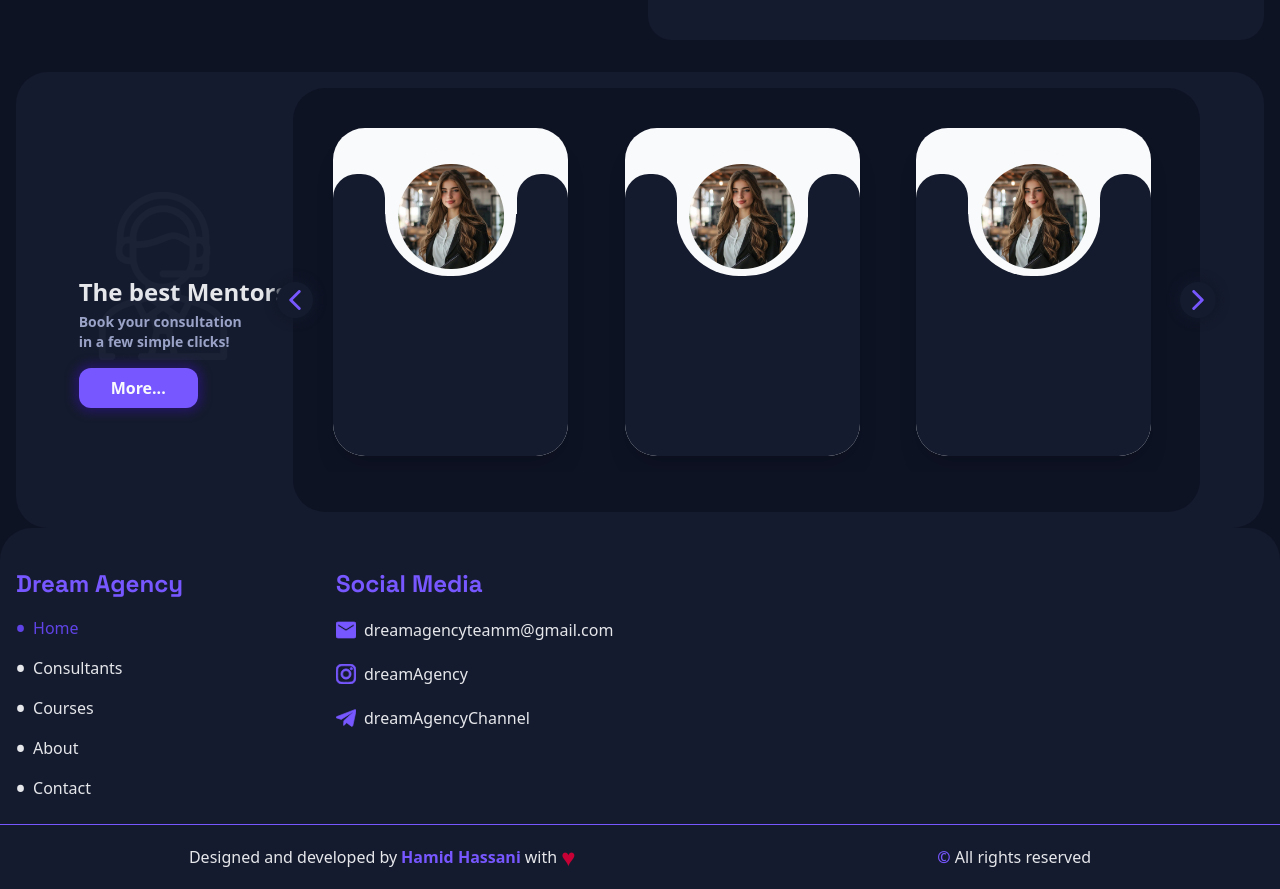
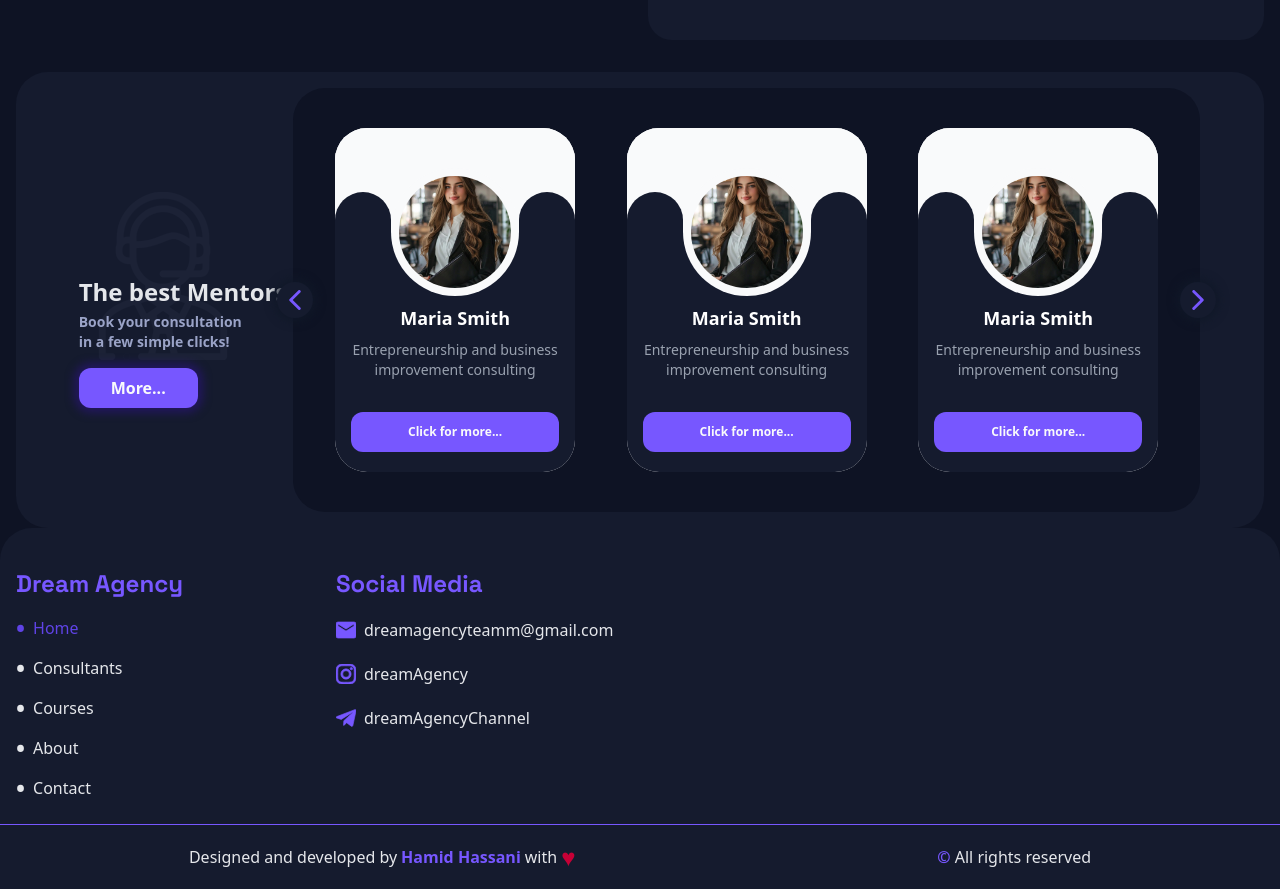
Before and after one commit to DreamAgencyhub/Front-end, a Next.js app: page / in a window 1280 px wide. Shown: the part 1549-2438 px from the top of the page. Built offline with nearby package versions, Linux system fonts and the light colour scheme.

Commit message:
refactor: refactor consultants cards

```diff
--- a/app/components/sections/consultants/ConsultantsCard.tsx
+++ b/app/components/sections/consultants/ConsultantsCard.tsx
@@ -1,19 +1,42 @@
 import profilePic from "@/public/assets/images/testing-profile.jpg";
 import Image from "next/image";
+import Button from "../../ui/Button";
 
 export default function ConsultantsCard() {
   return (
-    <div className="rounded-4xl bg-gray-50  w-[235px] h-82  shadow-xl overflow-hidden">
-      <div className="grid grid-cols-1 relative w-full h-full ">
-        <div className="rounded-full object-cover z-40 overflow-hidden  w-[45%] h-[32%]  absolute left-1/2 -translate-x-1/2 top-9  ">
-          <Image src={profilePic} alt="profile" />
+    <div className="relative rounded-4xl bg-gray-50 1 w-60 h-full overflow-hidden">
+      <div className="relative h-24 bg-gray-50 shadow-md" />
+
+      <div className="relative bg-[#2A2A2A] dark:bg-secondary-default pt-20 pb-6 px-4 text-center h-full">
+        <div className="bg-gray-50 absolute left-0 right-0 -top-18 h-20"></div>
+        <div className="absolute -top-8 left-0 w-14 h-20 bg-[#2A2A2A] dark:bg-secondary-default rounded-t-4xl"></div>
+        <div className="absolute -top-8 right-0 w-14 h-20 bg-[#2A2A2A] dark:bg-secondary-default rounded-t-4xl"></div>
+
+        <div className="absolute -top-14 left-1/2 -translate-x-1/2 w-32 h-32 bg-gray-50 rounded-full flex items-center justify-center">
+          <div className="w-28 h-28 rounded-full overflow-hidden">
+            <Image
+              src={profilePic}
+              alt="profile"
+              className="object-cover w-full h-full"
+            />
+          </div>
         </div>
-        <div className=""></div>
-        <div className="bg-secondary-default absolute z-10 border-none left-0 right-0 bottom-0 top-[20%]">
-          <div className="bg-gray-50 absolute z-40 rounded-full w-[56%] h-[48%] -top-11 left-1/2 -translate-x-1/2 "></div>
-          <div className="bg-gray-50  h-10 absolute z-20 -top-5 right-0 left-0"></div>
-          <div className="bg-secondary-default absolute z-40 -top-5 w-[22%] h-32 right-0 rounded-t-3xl  "></div>
-          <div className="bg-secondary-default absolute z-40 -top-5 w-[22%] h-32 left-0 rounded-t-3xl  "></div>
+
+        <div className="flex flex-col justify-between gap-8">
+          <div>
+            <h3 className="text-white font-bold text-lg">Maria Smith</h3>
+            <p className="text-gray-400 text-sm mt-2">
+              Entrepreneurship and business improvement consulting
+            </p>
+          </div>
+          <Button
+            directTo="/"
+            variant="primary"
+            size="medium"
+            className="shadow-none font-semibold text-xs"
+          >
+            Click for more...
+          </Button>
         </div>
       </div>
     </div>
--- a/app/components/ui/slider/SliderContext.tsx
+++ b/app/components/ui/slider/SliderContext.tsx
@@ -1,7 +1,6 @@
 "use client";
 
 import {
-  Children,
   createContext,
   Dispatch,
   ReactNode,
--- a/app/components/ui/slider/SliderItem.tsx
+++ b/app/components/ui/slider/SliderItem.tsx
@@ -4,7 +4,9 @@ import { ReactNode } from "react";
 
 export default function SliderItem({ children }: { children: ReactNode }) {
   return (
-    <div className={` shrink-0 w-full h-86 md:w-1/2 lg:w-1/3  px-6`}>
+    <div
+      className={` flex justify-center items-center shrink-0 w-full h-86 md:w-1/2 lg:w-1/3  px-6`}
+    >
       {children}
     </div>
   );
```
